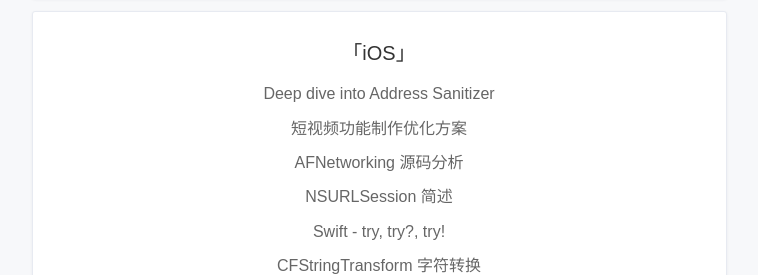
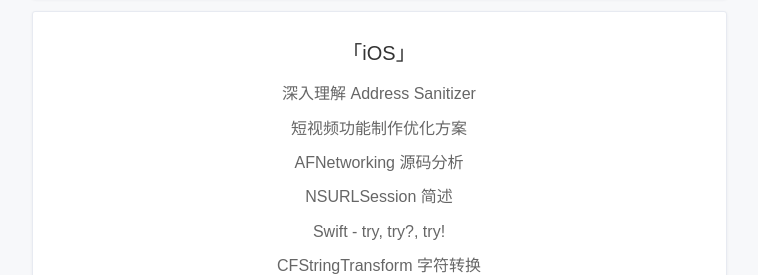
Before and after one commit to liaoyuanng/liaoyuanng.github.io, a Jekyll site: the page built from tags.html, in a window 1280 px wide and 900 px high, scrolled down 545 px. Shown: the part 175-450 px from the top of the window, without its empty margins (261-1019 px from the left). Built offline with Jekyll 4.4.1, drawn with Linux system fonts in a browser that asks for light colours; nearby versions of some CDN libraries; comment, search, counter and statistics services are not loaded; a style sheet for code colours, icons or effects is not loaded; some of the changed text lies outside the part shown.

Commit message:
Update 2021-12-27-Deep-Dive-ASan.md

```diff
--- a/_posts/2021-12-27-Deep-Dive-ASan.md
+++ b/_posts/2021-12-27-Deep-Dive-ASan.md
@@ -1,8 +1,8 @@
 ---
 layout: post
-title: Deep dive into Address Sanitizer
+title: 深入理解 Address Sanitizer
 date: 2021-12-27
-description: "Address Sanitizer, ASan, Address Sanitizer 使用, Address Sanitizer 原理"
+description: "Address Sanitizer, ASan, iOS Address Sanitizer 使用, Address Sanitizer 原理, iOS ASan 日志"
 tags: "技术之内 iOS"
 cover: 'https://leo-1253441258.cos.ap-shanghai.myqcloud.com/blog/ThreadAddress/asan_cover.webp'
 ---
```
